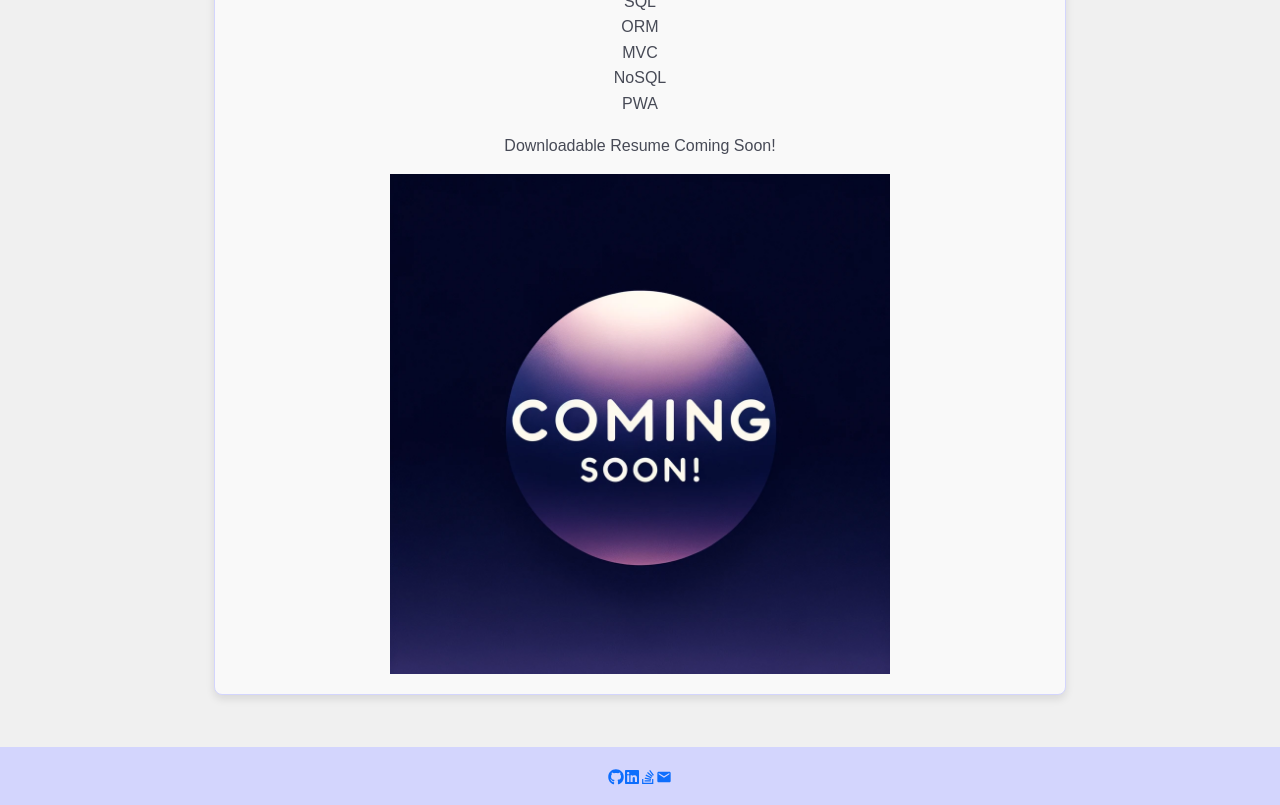
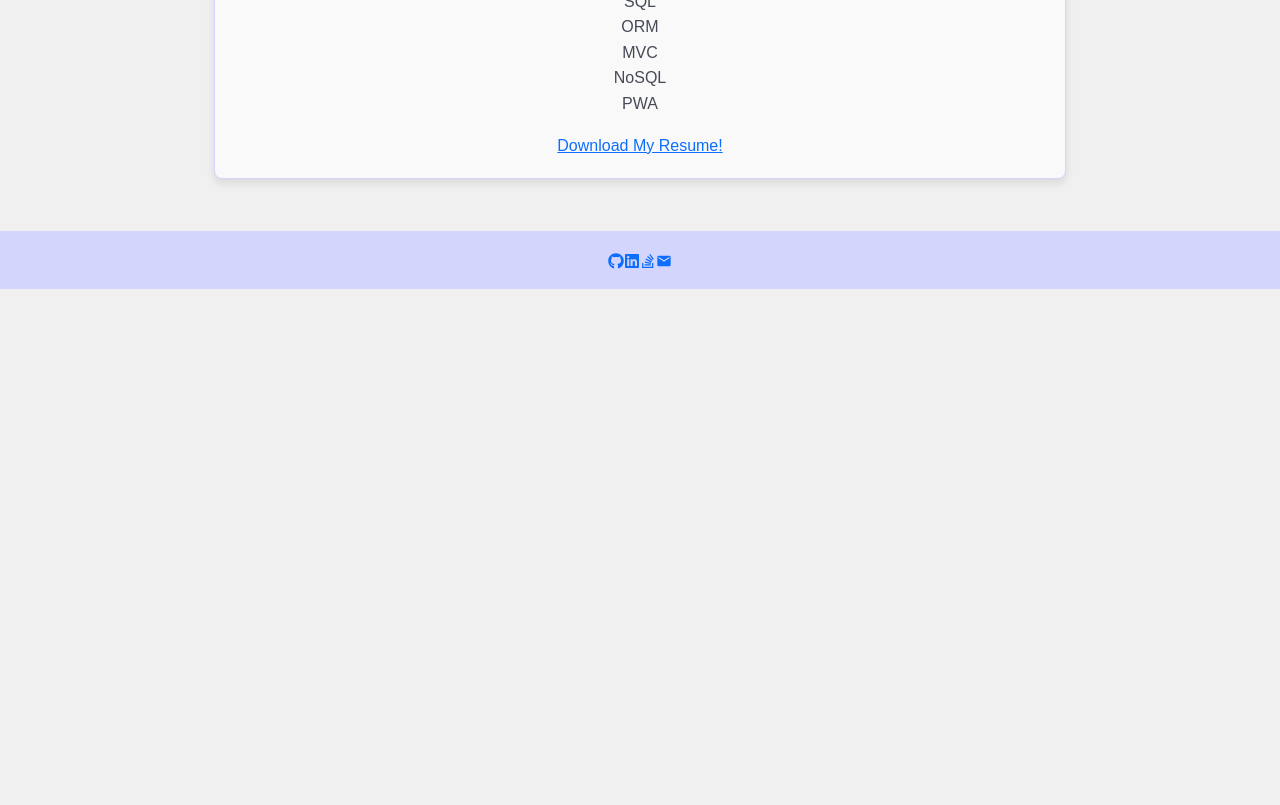
Before and after one commit to girlnotfound/Kaila-Portfolio, a React (Vite) app: page /Resume in a window 1280 px wide. Shown: the part 560-1365 px from the top of the page. After the commit the page ends 849 px from the top, so only its background shows below. Built offline with nearby package versions, Linux system fonts and the light colour scheme.

Commit message:
Added downloadable resume and updated about me

```diff
--- a/src/pages/AboutMe.jsx
+++ b/src/pages/AboutMe.jsx
@@ -7,7 +7,7 @@ export default function About() {
   const profileImageAlt = "Image of self";
   const aboutTitle = "About Me:";
   const aboutParagraphs = [
-    "Hi, I'm Kaila! A budding full-stack developer, currently enhancing my skills through a coding bootcamp. Driven by curiosity and a love for problem-solving, I'm passionate about combining creativity with technical skills to create smooth and effective digital experiences.",
+    "Hi, I'm Kaila! A budding full-stack developer! Driven by curiosity and a love for problem-solving, I'm passionate about combining creativity with technical skills to create smooth and effective digital experiences.",
     "Outside the world of code, you'll find me delving into the intriguing world of true crime, losing myself in books, finding balance with yoga, gliding on roller skates, or enjoying quality time with my loyal pug. My diverse interests not only fuel my creativity but also bring a unique perspective to my work in technology.",
   ];
 
--- a/src/pages/Resume.jsx
+++ b/src/pages/Resume.jsx
@@ -38,12 +38,13 @@ function Resume() {
         </section>
       </div>
       <div className="coming-soon">
-        <p>Downloadable Resume Coming Soon!</p>
-        <img
-          src="/images/Coming-Soon-Graphic.png"
-          alt="Coming Soon"
-          className="coming-soon-image"
-        />
+        <a
+          href="/resume.pdf"
+          download="Kaila-Ronquillo-FullStackDeveloper-Resume.pdf"
+          className="download-link"
+        >
+          Download My Resume!
+        </a>
       </div>
     </div>
   );
```
Also changed, not shown: 1 other file (tests, documents, lock files or other folders).
